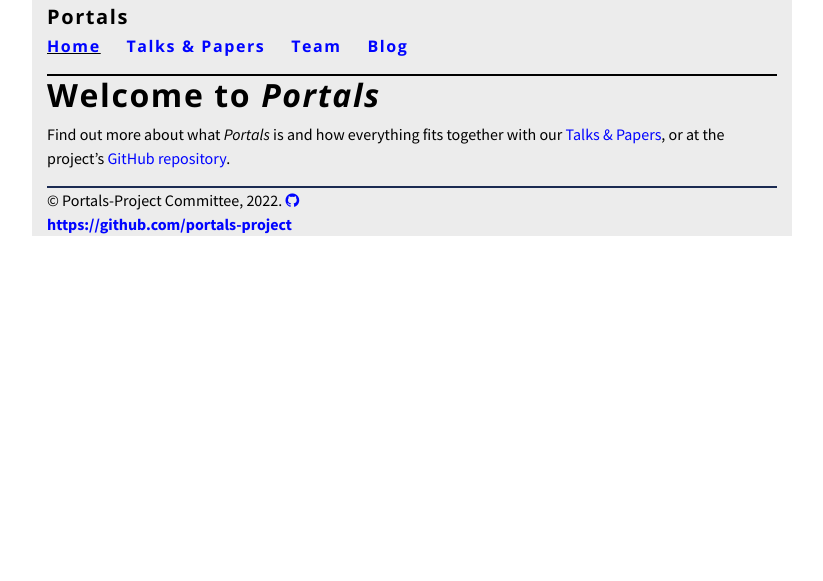
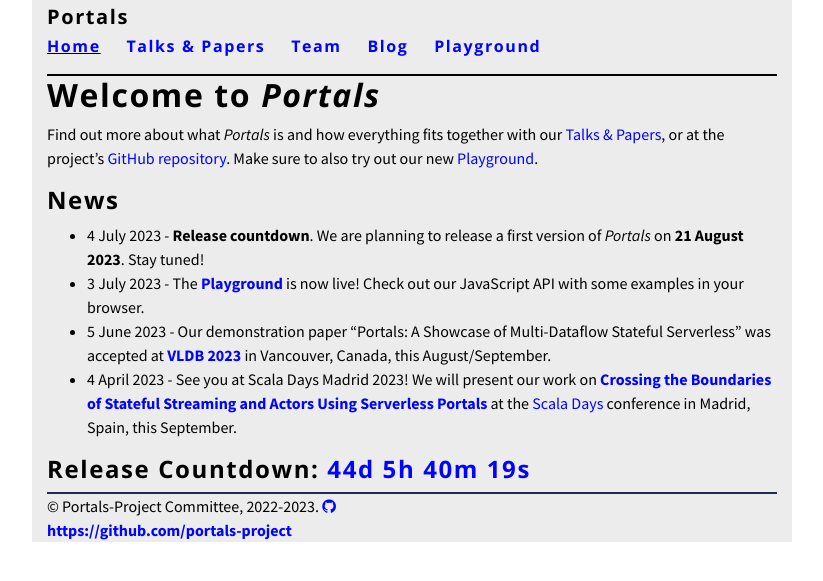
Before and after one commit to portals-project/portals-project.github.io, a Jekyll site: the page built from index.md, in a window 1280 px wide. Shown: the top 581 px of the page, without its empty margins (228-1051 px from the left). Built offline with Jekyll 4.4.1, drawn with Linux system fonts in a browser that asks for light colours.

Commit message:
Updating website with latest information (#5)
* Update team members
* Added Chengyang's thesis
* Added playground link to the navbar
* Updated copyright year to 22-23
* Added a News block to the Portals home page

```diff
--- a/_layouts/default.html
+++ b/_layouts/default.html
@@ -25,13 +25,14 @@
               <li {% if "/talks-&-papers" == page.url %}class="active"{% endif %}><a href="/talks-&-papers">Talks & Papers</a></li>
               <li {% if "/team" == page.url %}class="active"{% endif %}><a href="/team">Team</a></li>
               <li {% if page.url contains "/blog/" %}class="active"{% endif %}><a href="/blog/">Blog</a></li>
+              <li><a href="https://www.portals-project.org/playground/">Playground</a></li>
             </ul>
           </nav>
           <div class="content">
             {{ content }}
           </div>
           <footer>
-            © Portals-Project Committee, 2022.
+            © Portals-Project Committee, 2022-2023.
             <a href="https://github.com/portals-project" title="GitHub"><i class="fa fa-github" aria-hidden="true"></i></a>
             <br/>
             <a href="https://github.com/portals-project">https://github.com/portals-project</a>
--- a/css/main.css
+++ b/css/main.css
@@ -22,22 +22,33 @@ h3 {
   font-size: 1.25rem;
 }
 
-h4, h5, h6 {
+h4,
+h5,
+h6 {
   font-size: 1.0rem;
 }
 
-h1, h2, h3, nav {
+h1,
+h2,
+h3,
+nav {
   font-family: open sans;
   letter-spacing: 0.10rem;
 }
 
-h1, h2, h3, h4, h5, h6, strong {
+h1,
+h2,
+h3,
+h4,
+h5,
+h6,
+strong {
   /* color: #1b2b52; */
   color: #000000;
   font-weight: bold;
 }
 
-footer > a {
+footer>a {
   font-weight: bold;
 }
 
@@ -48,7 +59,8 @@ a {
   color: #0004ff;
 }
 
-a.navbar-brand, a:hover {
+a.navbar-brand,
+a:hover {
   /* color: #1b2b52; */
   color: #000000;
 }
@@ -65,8 +77,7 @@ nav ul {
   padding: 0px;
 }
 
-nav ul li.active
-{
+nav ul li.active {
   text-decoration: underline;
 }
 
@@ -115,3 +126,7 @@ iframe.youtube-iframe {
 p.image {
   background-color: white
 }
+
+span.portals {
+  color: #0004ff;
+}
--- a/index.md
+++ b/index.md
@@ -5,4 +5,27 @@ title: Welcome to Portals
 
 # Welcome to *Portals*
 
-Find out more about what *Portals* is and how everything fits together with our [Talks & Papers](/talks-&-papers), or at the project's [GitHub repository](https://github.com/portals-project).
+Find out more about what *Portals* is and how everything fits together with our [Talks & Papers](/talks-&-papers), or at the project's [GitHub repository](https://github.com/portals-project). Make sure to also try out our new [Playground](https://www.portals-project.org/playground/).
+
+## News
+
+* 4 July 2023 - **Release countdown**. We are planning to release a first version of *Portals* on **21 August 2023**. Stay tuned!
+* 3 July 2023 - The **[Playground](https://www.portals-project.org/playground/)** is now live! Check out our JavaScript API with some examples in your browser.
+* 5 June 2023 - Our demonstration paper "Portals: A Showcase of Multi-Dataflow Stateful Serverless" was accepted at **[VLDB 2023](https://vldb.org/2023)** in Vancouver, Canada, this August/September.
+* 4 April 2023 - See you at Scala Days Madrid 2023! We will present our work on **[Crossing the Boundaries of Stateful Streaming and Actors Using Serverless Portals](https://scaladays.org/madrid-2023/crossing-the-boundaries-of-stateful-streaming-and-actors-using-serverless-portals)** at the [Scala Days](https://scaladays.org/) conference in Madrid, Spain, this September.
+
+<h2>Release Countdown: <span class="portals" id="countdown"></span></h2>
+
+<script>
+let date = new Date("Aug 21, 2023").getTime();
+let x = setInterval(function() {
+  let now = new Date().getTime();
+  let diff = date - now;
+  let days = Math.floor(diff / (1000 * 60 * 60 * 24));
+  let hours = Math.floor((diff % (1000 * 60 * 60 * 24)) / (1000 * 60 * 60));
+  let minutes = Math.floor((diff % (1000 * 60 * 60)) / (1000 * 60));
+  let seconds = Math.floor((diff % (1000 * 60)) / 1000);
+  document.getElementById("countdown").innerHTML = days + "d " + hours + "h "
+  + minutes + "m " + seconds + "s ";
+}, 1000);
+</script>
```
Also changed, not shown: talks-&-papers.md (+3 -0 lines), team.md (+5 -5 lines).
